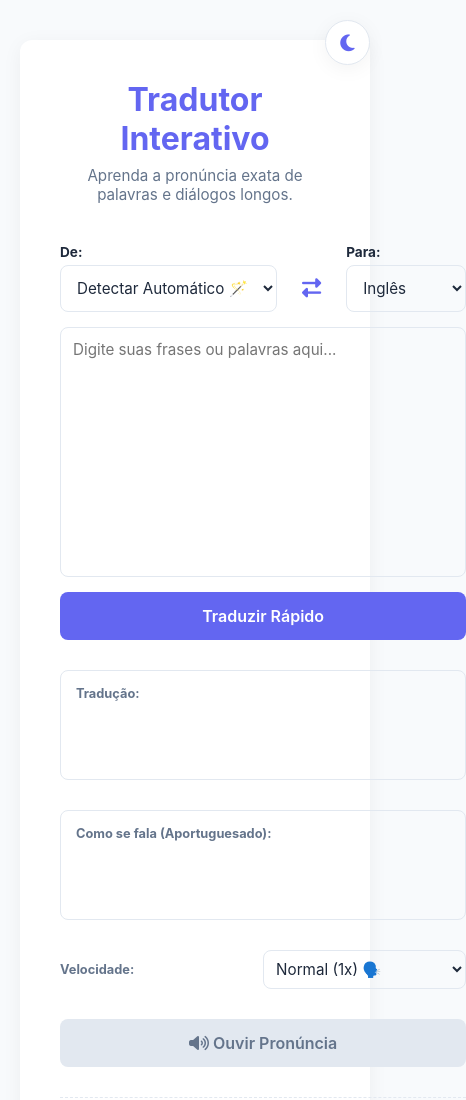
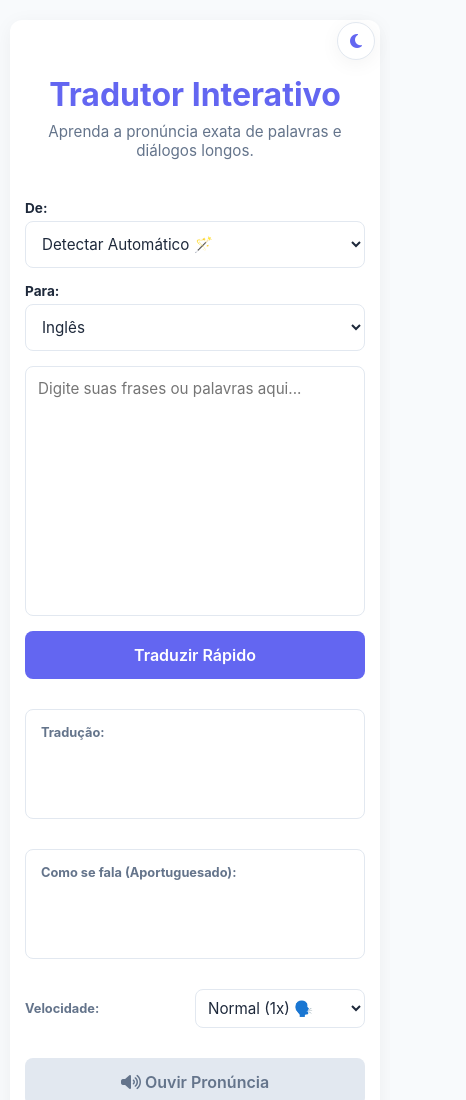
Before and after one commit to jessicaoliveiraaa/tradutor_api, a website: page index.html in a window 390 px wide. Shown: the top 1100 px of the page, 466 px wide, since content can reach past the window. Drawn offline with Linux system fonts and the light colour scheme.

Commit message:
removendo a seta do mobile

```diff
--- a/styles/index.css
+++ b/styles/index.css
@@ -120,4 +120,60 @@ button:disabled { background-color: var(--border-color); color: var(--text-muted
 .game-card { border: 2px dashed var(--border-color); padding: 30px; border-radius: 8px; margin-top: 10px; }
 .game-actions { display: flex; justify-content: center; gap: 15px; margin-top: 20px; }
 
-@media (max-width: 768px) { .translator-grid { grid-template-columns: 1fr; } .game-actions { flex-direction: column; } }
+@media (max-width: 768px) {
+    /* Coloca as áreas de texto uma embaixo da outra */
+    .translator-grid {
+        grid-template-columns: 1fr;
+    }
+
+    /* Reduz os espaçamentos externos para não espremer o app no celular */
+    body {
+        padding: 20px 10px;
+    }
+
+    /* Reduz o espaçamento interno do container branco */
+    .app-container {
+        padding: 20px 15px;
+    }
+
+    /* Empilha os seletores de idioma e ajusta o espaçamento */
+    .controls-header {
+        flex-direction: column;
+        align-items: stretch;
+        gap: 15px;
+    }
+
+    /* Some com a seta no mobile */
+    .btn-swap {
+        display: none;
+    }
+
+    /* Garante que os flashcards ocupem a tela toda e não vazem */
+    .flashcards-grid {
+        grid-template-columns: 1fr;
+    }
+
+    /* Ajusta os botões do jogo/modal */
+    .game-actions {
+        flex-direction: column;
+    }
+
+    .modal-content {
+        padding: 25px 15px;
+        width: 95%;
+    }
+}
+
+/* Ajuste do botão de tema para mobile */
+    .btn-theme {
+        top: 22px;
+        right: 15px;
+        width: 38px;
+        height: 38px;
+        font-size: 1rem;
+    }
+
+    /* Empurra o cabeçalho para baixo para o botão não sobrepor o título */
+    header {
+        margin-top: 35px;
+    }
```
